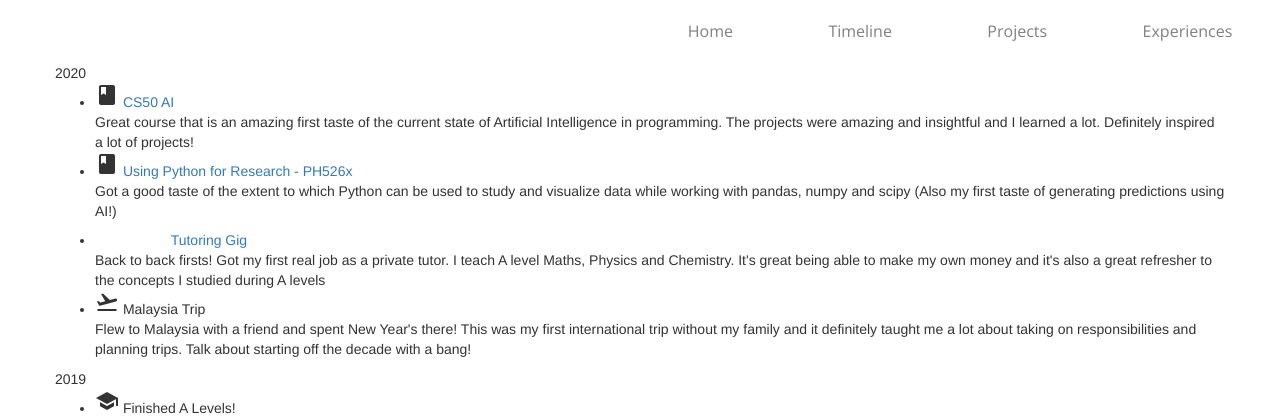
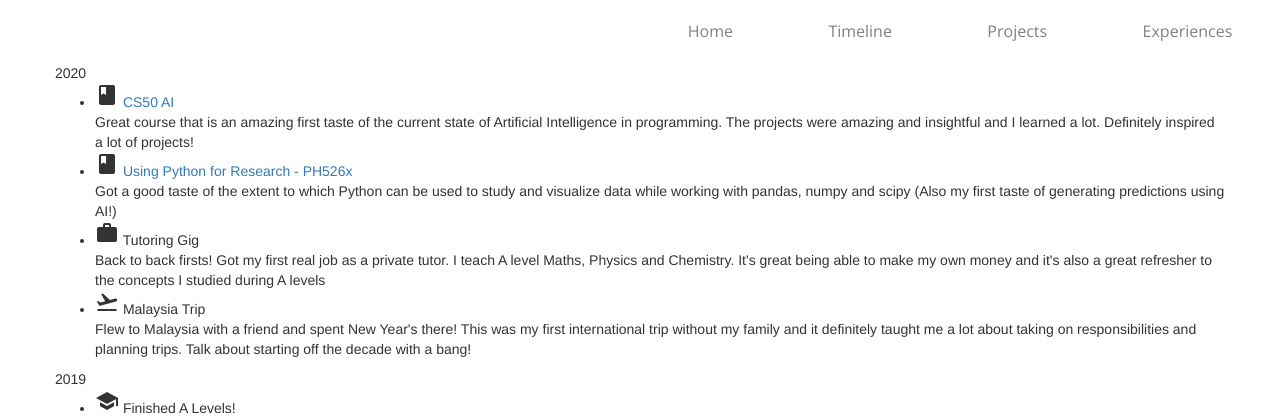
Before and after one commit to shamsow/portfolio, a Flask app: page /timeline in a window 1280 px wide. Shown: the top 418 px of the page. Run offline with Flask 2, Linux system fonts and the light colour scheme; some libraries are stand-ins or nearby versions.

Commit message:
fixed title and icon for Tutoring job

```diff
--- a/templates/timeline.html
+++ b/templates/timeline.html
@@ -33,8 +33,8 @@
                     </li>
                     <li>
                         <div class="icon-title">
-                            <i class="tiny material-icons">job</i>
-                            <a href="https://cs50.harvard.edu/ai/" class="title">Tutoring Gig</a>
+                            <i class="tiny material-icons">work</i>
+                            <span class="title">Tutoring Gig</span>
                         </div>
                         <span class="content">
                             Back to back firsts! Got my first real job as a private tutor. I teach A level Maths, Physics and Chemistry. It's great being able to make my own money
```
